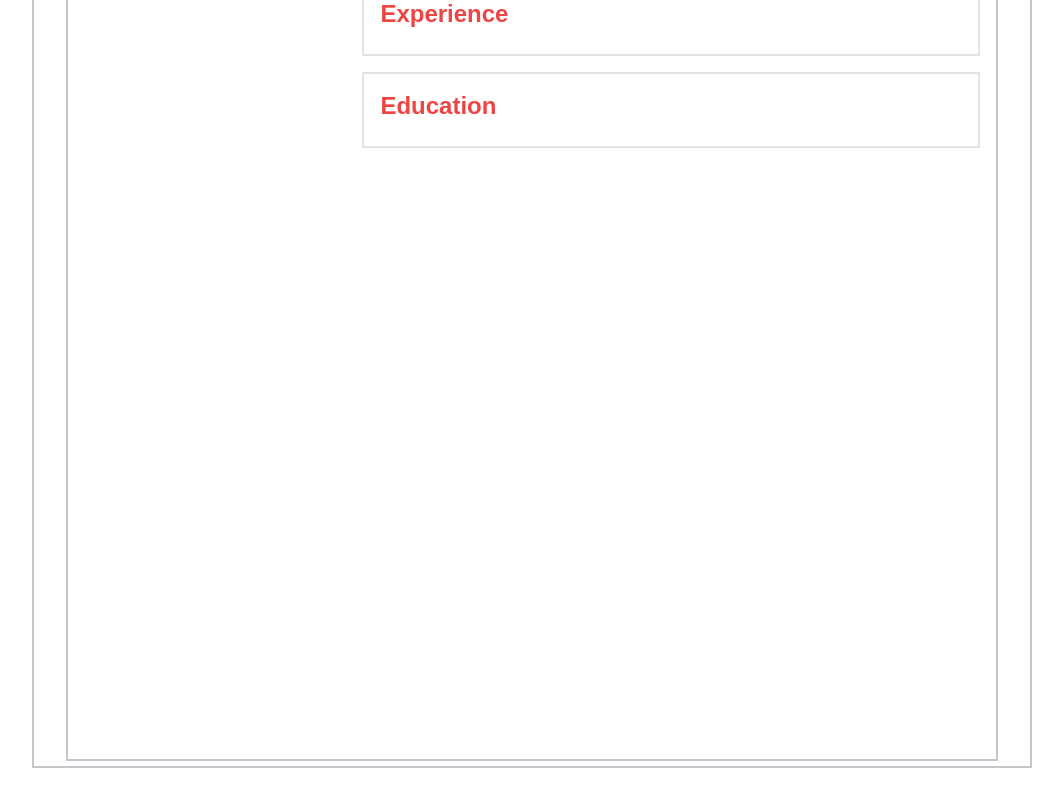
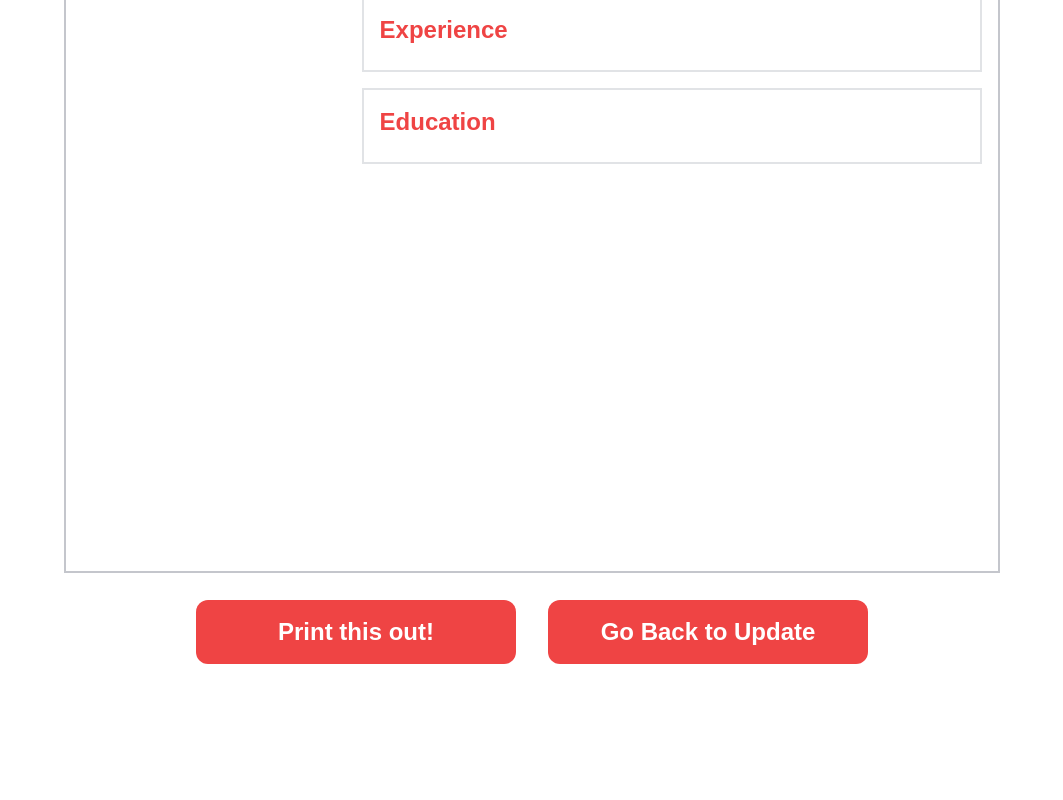
Before and after one commit to emrehere/IneedCV, a Next.js app in the folder frontend/: page /pages/mycv in a window 1280 px wide. Shown: the part 664-1464 px from the top of the page, without its empty margins (108-1171 px from the left). After the commit the page ends 1360 px from the top, so only its background shows below. Built offline with nearby package versions, Linux system fonts and the light colour scheme; a web font is replaced by a local one.

Commit message:
navigation added

```diff
--- a/frontend/app/components/buttons.tsx
+++ b/frontend/app/components/buttons.tsx
@@ -25,10 +25,11 @@ export default function Buttons() {
                                 </button>
                             </div>
                             <div className='flex justify-center'>
-
-                                <button onClick={updateCV} className='bg-blue-500 hover:bg-blue-600 text-white text-xl w-[24vw] mx-2 py-4 rounded-xl font-bold'>
-                                    Update Your Resume
-                                </button>
+                                <Link href="/pages/mycv" >
+                                    <button onClick={updateCV} className='bg-blue-500 hover:bg-blue-600 text-white text-xl w-[24vw] mx-2 py-4 rounded-xl font-bold'>
+                                        Update and Proceed
+                                    </button>
+                                </Link>
 
                             </div>
 
@@ -36,9 +37,11 @@ export default function Buttons() {
                     ) : (
                         // Content to show when saved is false
                         <div className='flex justify-center'>
+
                             <button onClick={notRobot} className='bg-blue-500 hover:bg-blue-600 text-white text-xl w-[24vw] mx-2 py-4 rounded-xl font-bold'>
                                 Save Your Resume Now
                             </button>
+
 
                         </div>
                     )}
--- a/frontend/app/components/greenPart2.tsx
+++ b/frontend/app/components/greenPart2.tsx
@@ -11,7 +11,7 @@ export default function GreenPart() {
 
     return (
         <div>
-            <div className=" h-[25%] text-md flex flex-row ">
+            <div className=" h-[25%] text-md flex pb-4 flex-row border-gray-500 border-t-2 border-l-2 border-r-2 border-opacity-40">
                 <div className="w-[30%] pl-12 pb-4  flex items-center" >
                     <div className='rounded-xl'>
                         <img src={ info?.image} alt="Uploaded Image" className='h-80 object-cover mt-6 rounded-xl' />
--- a/frontend/app/components/printFunc.tsx
+++ b/frontend/app/components/printFunc.tsx
@@ -4,14 +4,7 @@ import { useReactToPrint } from 'react-to-print';
 
 const Example = ({ componentRef }) => (
   <div ref={componentRef}>
-    {/* Your content to be printed */}
-    <div className="h-[1000px] w-[1000px] bg-black">
-      <div className="bg-green-500 h-[20vh] "></div>
-      <div className="flex flex-row">
-        <div>a</div>
-        <div>b</div>
-      </div>
-    </div>
+
   </div>
 );
 
--- a/frontend/app/pages/mycv/page.tsx
+++ b/frontend/app/pages/mycv/page.tsx
@@ -1,10 +1,19 @@
 "use client"
-import { use, useEffect, useState } from "react"
+import { use, useEffect, useState, useRef } from "react"
 import { useInfo } from "../../store/contextApi"
 import Link from "next/link"
 import GreenPart from "../../components/greenPart2"
+import PrintFunc from "../../components/printFunc"
+import { useReactToPrint } from 'react-to-print';
+import { RefObject } from 'react';
 
-export default function MyCV() {
+
+
+type MyCVProps = {
+    componentRef: RefObject<HTMLDivElement>;
+}
+
+function MyCV({ componentRef }: MyCVProps) {
 
     const { info, fetchCvDatas } = useInfo()
 
@@ -14,13 +23,15 @@ export default function MyCV() {
     }, [])
 
 
+
+
     return (
         <div>
-            <div className="h-[1400px] w-[1000px] border-gray-500 border-2 border-opacity-40  mx-auto my-8 p-8 ">
+            <div ref={componentRef} className=" h-[1200px] w-[1000px]   mx-auto my-8 p-8 ">
 
                 <GreenPart />
 
-                <div className="flex flex-row w-[100%] border-gray-500 border-2 border-opacity-40 h-[75%] ">
+                <div className="flex flex-row w-[100%] h-[70%]  border-gray-500 border-2 border-opacity-40  ">
                     <div className='w-[30%]    p-4 '>
                         <div className="my-4 border-gray-500 border-2 border-opacity-20 p-4 ">
                             <p className=" text-2xl text-red-500 font-semibold pb-2">{info?.skills}</p>
@@ -28,12 +39,12 @@ export default function MyCV() {
                         </div>
 
                         <div className="my-4 border-gray-500 border-2 border-opacity-20 p-4 ">
-                            <p  className=" text-2xl text-red-500 font-semibold pb-2">{info?.languages}</p>
+                            <p className=" text-2xl text-red-500 font-semibold pb-2">{info?.languages}</p>
                             <p>{info?.languagesInfo}</p>
                         </div>
 
                     </div>
-                    <div className='w-[70%]   h-[90%] p-4' >
+                    <div className='w-[70%]    p-4' >
                         <div className='flex border-gray-500 border-2 border-opacity-20 flex-col p-4  my-4'>
                             <p className=" text-2xl text-red-500 font-semibold pb-2" >{info?.profile}</p>
                             <p>{info?.profileInfo}</p>
@@ -58,7 +69,36 @@ export default function MyCV() {
 
                     </div>
                 </div>
+
             </div>
         </div>
     )
 }
+
+
+export default function Templates() {
+    const componentRef = useRef<HTMLDivElement>(null);
+
+    const handlePrint = useReactToPrint({
+        content: () => componentRef.current,
+    });
+
+    return (
+        <div>
+            <MyCV componentRef={componentRef} />
+            <div className="flex flex-row justify-center space-x-8">
+                <button className='bg-red-500 text-white text-2xl py-4 font-semibold w-[25vw]
+        rounded-xl items-center flex justify-center mb-8' onClick={handlePrint}>
+                    Print this out!
+                </button>
+                <Link href="/pages/templates">
+                <button className='bg-red-500 text-white text-2xl py-4 font-semibold w-[25vw]
+        rounded-xl items-center flex justify-center mb-8' >
+                    Go Back to Update
+                </button>
+                </Link>
+            </div>
+
+        </div>
+    );
+}
```
